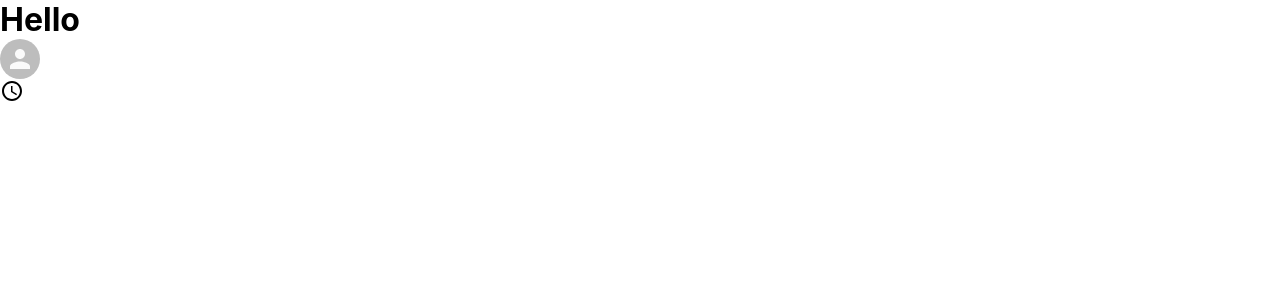
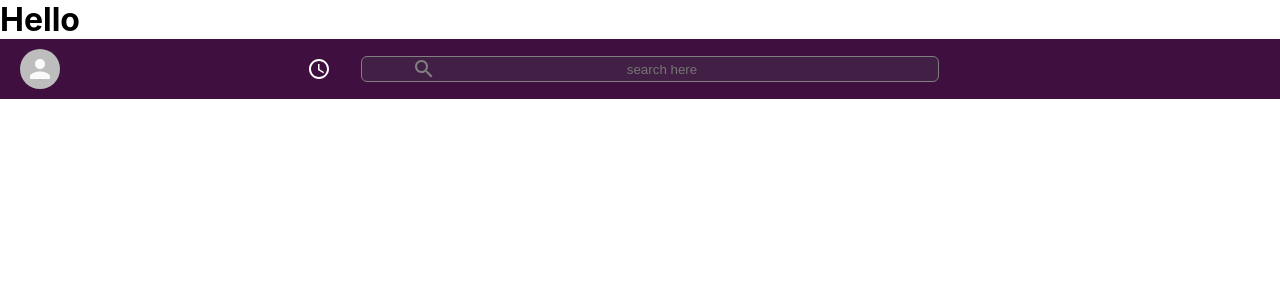
Before and after one commit to devchea/slack-chat, a React (Create React App) app in the folder slack-chat/: page / in a window 1280 px wide. Shown: the top 300 px of the page. Built offline with nearby package versions, Linux system fonts and the light colour scheme.

Commit message:
header styled

```diff
--- a/slack-chat/src/App.css
+++ b/slack-chat/src/App.css
@@ -0,0 +1,3 @@
+body {
+  --slack-color: #3f0f40;
+}
--- a/slack-chat/src/Header.css
+++ b/slack-chat/src/Header.css
@@ -0,0 +1,49 @@
+.header {
+  display: flex;
+  align-items: center;
+  padding: 10px 0;
+  background-color: var(--slack-color);
+  color:white;
+}
+
+.header__left {
+  flex: 0.3;
+  display: flex;
+  align-items: center;
+  margin-left: 20px;
+}
+
+.header__left > .MuiSvgIcon-root {
+  margin-left: auto;
+  margin-right: 30px;
+}
+
+.header__search {
+  flex: 0.4;
+  background-color: #421f44;
+  text-align: center;
+  display: flex;
+  padding: 0 50px;
+  color: gray;
+  border: 1px gray solid;
+  border-radius: 6px;
+}
+
+.header__search > input {
+  background-color: transparent;
+  border: none;
+  text-align: center;
+  min-width: 35vw;
+}
+
+.header__right {
+  flex: 0.3;
+  display: flex;
+  align-items: flex-end;
+
+}
+
+.header__right>.MuiSvgIcon-root {
+  margin-left: auto;
+  margin-right: 20px;
+}
--- a/slack-chat/src/Header.js
+++ b/slack-chat/src/Header.js
@@ -2,6 +2,7 @@
 import './Header.css'
 import { Avatar } from '@material-ui/core'
 import AccessTimeIcon from '@material-ui/icons/AccessTime'
+import SearchIcon from '@material-ui/icons/Search'
 
 function Header() {
   return (
@@ -13,10 +14,10 @@
           // src={}
           />
         <AccessTimeIcon />
-        {/* Avatar for logged in user */}
-        {/* Time Icon */}
       </div>
       <div className='header__search'>
+        <SearchIcon />
+        <input placeholder='search here'></input>
         {/* Search Icon */}
         {/* Input */}
       </div>
```
